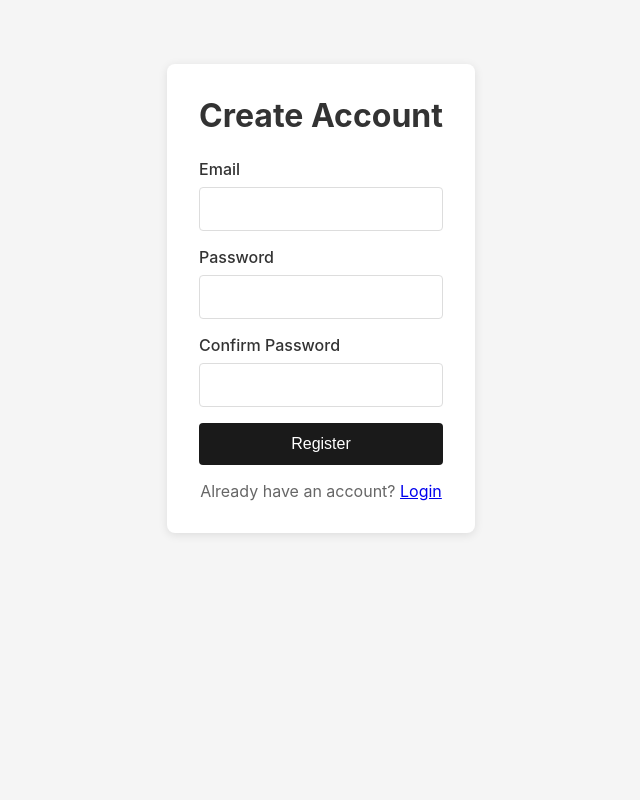
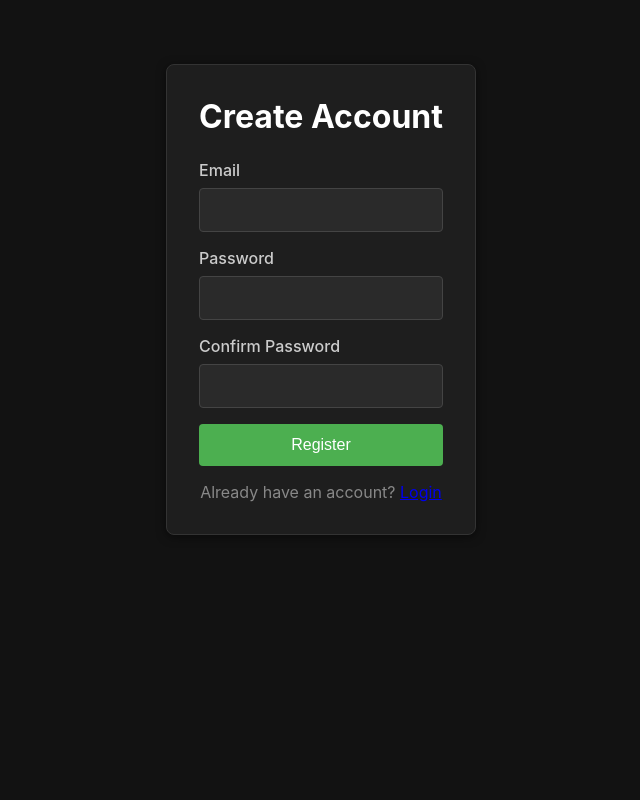
Before and after one commit to samkazshel/videowatermarking, a FastAPI app: page /register in a window 1280 px wide. Shown: the whole page, without its empty margins (319-959 px from the left). Run offline with FastAPI, Linux system fonts and the light colour scheme.

Commit message:
website design changes

```diff
--- a/watermark_service/app/static/style.css
+++ b/watermark_service/app/static/style.css
@@ -6,8 +6,8 @@
 
 body {
     font-family: -apple-system, BlinkMacSystemFont, 'Segoe UI', Roboto, sans-serif;
-    background: #f5f5f5;
-    color: #333;
+    background: #121212;
+    color: #e0e0e0;
     min-height: 100vh;
     display: flex;
     flex-direction: column;
@@ -65,23 +66,27 @@ main {
 footer {
     text-align: center;
     padding: 2rem;
-    color: #888;
+    color: #666;
     font-size: 0.875rem;
+    border-top: 1px solid #333;
+    margin-top: 2rem;
 }
 
 /* Auth pages */
 .auth-container {
     max-width: 400px;
     margin: 4rem auto;
-    background: white;
+    background: #1e1e1e;
     padding: 2rem;
     border-radius: 8px;
-    box-shadow: 0 2px 10px rgba(0,0,0,0.1);
+    box-shadow: 0 2px 10px rgba(0,0,0,0.5);
+    border: 1px solid #333;
 }
 
 .auth-container h1 {
     margin-bottom: 1.5rem;
     text-align: center;
+    color: #fff;
 }
 
 .form-group {
@@ -92,14 +97,22 @@ footer {
     display: block;
     margin-bottom: 0.5rem;
     font-weight: 500;
+    color: #ccc;
 }
 
 .form-group input {
     width: 100%;
     padding: 0.75rem;
-    border: 1px solid #ddd;
+    border: 1px solid #444;
     border-radius: 4px;
     font-size: 1rem;
+    background: #2a2a2a;
+    color: #e0e0e0;
+}
+
+.form-group input:focus {
+    outline: none;
+    border-color: #666;
 }
 
 .form-group small {
@@ -112,7 +125,7 @@ footer {
 button[type="submit"] {
     width: 100%;
     padding: 0.75rem;
-    background: #1a1a1a;
+    background: #4CAF50;
     color: white;
     border: none;
     border-radius: 4px;
@@ -121,26 +134,27 @@ button[type="submit"] {
 }
 
 button[type="submit"]:hover {
-    background: #333;
+    background: #45a049;
 }
 
 button[type="submit"]:disabled {
-    background: #ccc;
+    background: #444;
     cursor: not-allowed;
 }
 
 .auth-switch {
     text-align: center;
     margin-top: 1rem;
-    color: #666;
+    color: #888;
 }
 
 .error {
-    background: #fee;
-    color: #c00;
+    background: #3d1a1a;
+    color: #ff6b6b;
     padding: 0.75rem;
     border-radius: 4px;
     margin-bottom: 1rem;
+    border: 1px solid #5d2a2a;
 }
 
 /* Dashboard */
--- a/watermark_service/worker.py
+++ b/watermark_service/worker.py
@@ -7,7 +7,7 @@ from pathlib import Path
 import config
 from app.database import get_db_context
 
-EMAIL_WATERMARK = Path(__file__).parent.parent / "email_watermark.py"
+EMAIL_WATERMARK = Path(__file__).parent / "email_watermark.py"
 
 def log(msg: str):
     print(f"[{datetime.now().strftime('%H:%M:%S')}] {msg}")
@@ -55,7 +55,8 @@ def process_job(job_id: int):
             ],
             capture_output=True,
             text=True,
-            timeout=config.FFMPEG_TIMEOUT
+            timeout=config.FFMPEG_TIMEOUT,
+            cwd=str(EMAIL_WATERMARK.parent)
         )
 
         if result.returncode == 0 and output_path.exists():
```
Also changed, not shown: other parts of watermark_service/app/static/style.css (+24 -19 lines), watermark_service/app/database.db, watermark_service/email_watermark.py (renamed from email_watermark.py), 3 other files.
